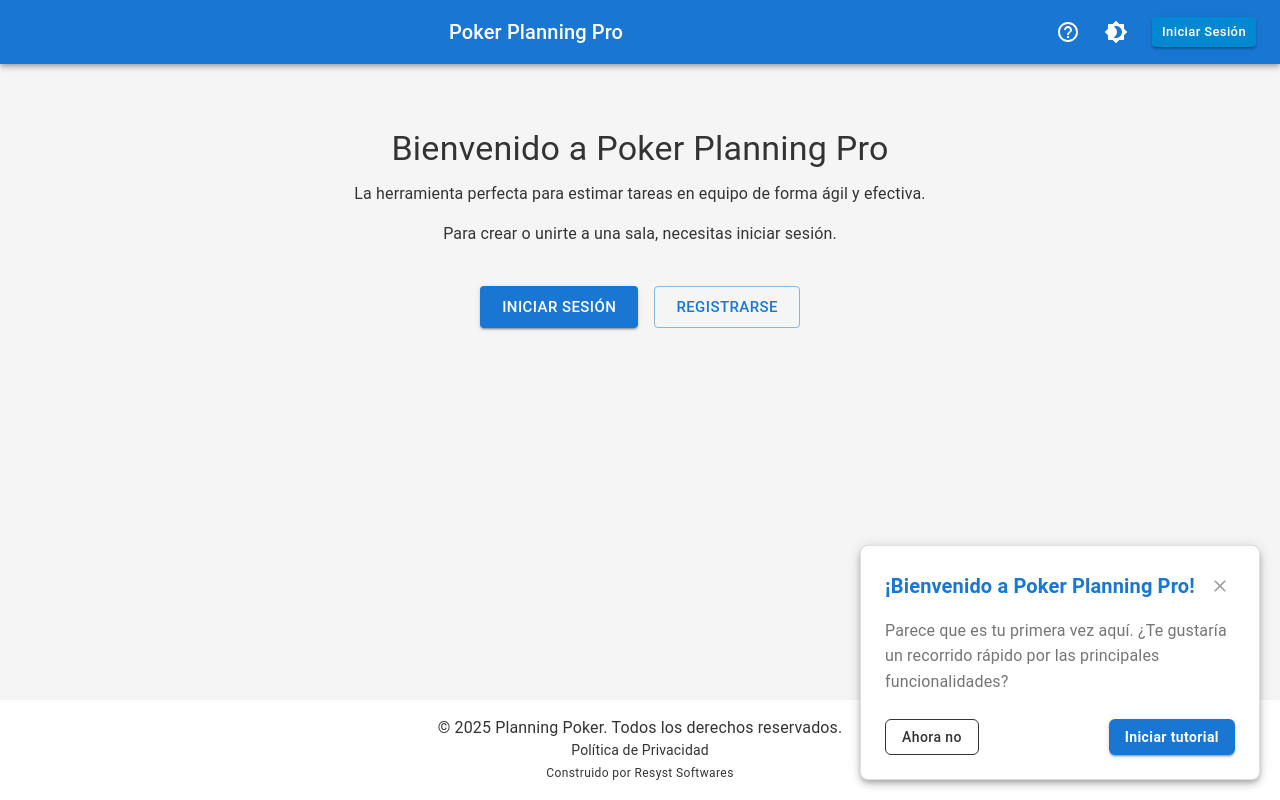
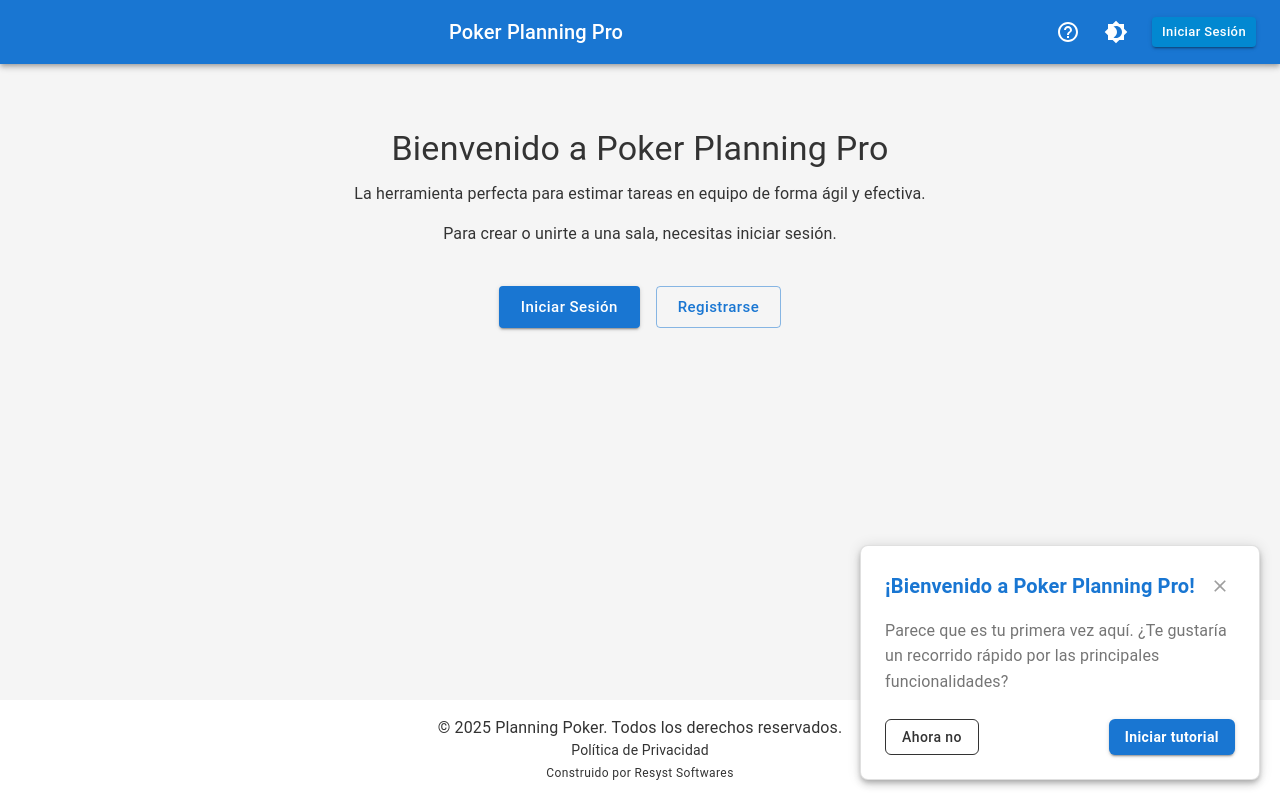
Before and after one commit to ProDrifterDK/poker-planning, a Next.js app: page / in a window 1280 px wide. Built offline with nearby package versions, Linux system fonts and the light colour scheme; no server answers.

Commit message:
Minor visual changes

```diff
--- a/src/app/page.tsx
+++ b/src/app/page.tsx
@@ -41,12 +41,12 @@ export default function HomePage() {
           </Typography>
           <Box sx={{ mt: 3 }}>
             <Link href="/auth/signin" passHref>
-              <Button variant="contained" color="primary" size="large" sx={{ mr: 2 }}>
+              <Button variant="contained" color="primary" size="large" sx={{ mr: 2, textTransform: "none" }}>
                 Iniciar Sesión
               </Button>
             </Link>
             <Link href="/auth/signup" passHref>
-              <Button variant="outlined" color="primary" size="large">
+              <Button variant="outlined" color="primary" size="large" sx={{ textTransform: "none" }}>
                 Registrarse
               </Button>
             </Link>
```
